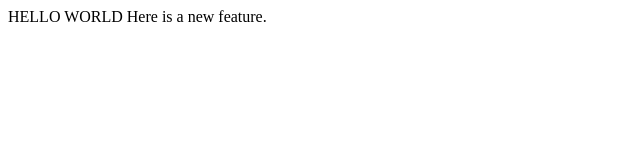
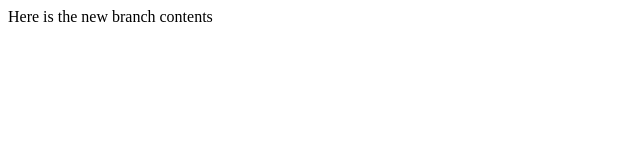
Before and after one commit to vivek13220/lecture1, a plain HTML site: page index.html in a window 1280 px wide. Shown: the full height of the page, 0-640 px from the left. Drawn offline with Linux system fonts and the light colour scheme.

Commit message:
New branch contents

```diff
--- a/index.html
+++ b/index.html
@@ -4,7 +4,6 @@
     <title>Test</title>
   </head>
   <body>
-    HELLO WORLD
-    Here is a new feature.
+    Here is the new branch contents
   </body>
 </html>
```
